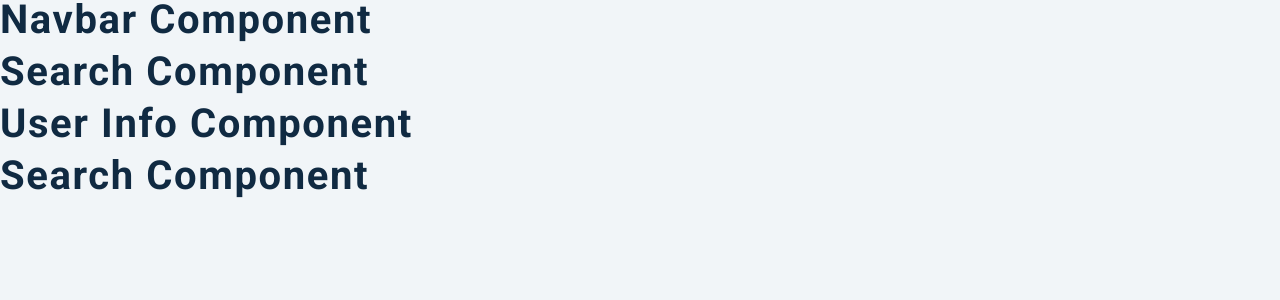
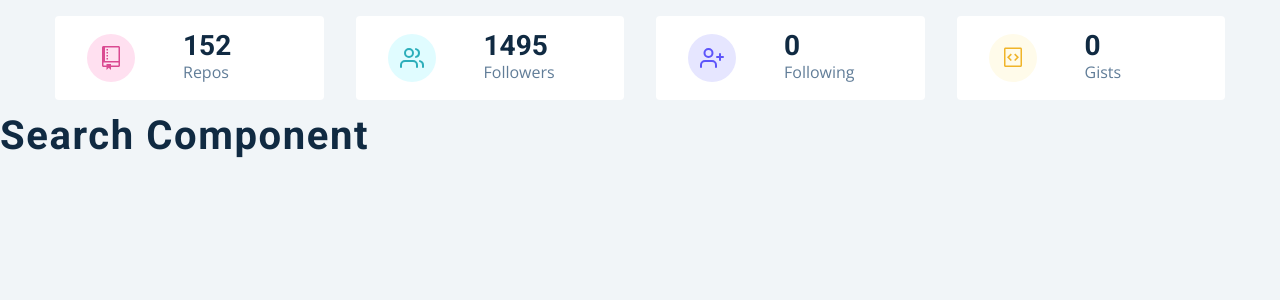
Before and after one commit to neomatrixtrilogy0/React_Search_Usernames, a React (Create React App) app: page / in a window 1280 px wide. Shown: the top 300 px of the page. Built offline with nearby package versions, Linux system fonts and the light colour scheme.

Commit message:
started working on the info page

```diff
--- a/src/components/Info.js
+++ b/src/components/Info.js
@@ -1,11 +1,64 @@
-import React from 'react';
-import { GithubContext } from '../context/context';
-import styled from 'styled-components';
-import { GoRepo, GoGist } from 'react-icons/go';
-import { FiUsers, FiUserPlus } from 'react-icons/fi';
+import React from "react";
+import { GithubContext } from "../context/context";
+import styled from "styled-components";
+import { GoRepo, GoGist } from "react-icons/go";
+import { FiUsers, FiUserPlus } from "react-icons/fi";
 
 const UserInfo = () => {
-  return <h2>user info component</h2>;
+  const { githubUser } = React.useContext(GithubContext);
+  const { public_repos, followers, following, public_gists } = githubUser;
+
+  const items = [
+    {
+      id: 1,
+      icon: <GoRepo className="icon" />,
+      label: "repos",
+      value: public_repos,
+      color: "pink",
+    },
+    {
+      id: 2,
+      icon: <FiUsers className="icon" />,
+      label: "followers",
+      value: followers,
+      color: "green",
+    },
+    {
+      id: 3,
+      icon: <FiUserPlus className="icon" />,
+      label: "following",
+      value: following,
+      color: "purple",
+    },
+    {
+      id: 4,
+      icon: <GoGist className="icon" />,
+      label: "gists",
+      value: public_gists,
+      color: "yellow",
+    },
+  ];
+  return (
+    <section className="section">
+      <Wrapper className="section-center">
+        {items.map((item) => {
+          return <Item key={item.id} {...item}/>;
+        })}
+      </Wrapper>
+    </section>
+  );
+};
+
+const Item = ({ icon, label, value, color }) => {
+  return (
+    <article className="item">
+      <span className={color}>{icon}</span>
+      <div>
+        <h3>{value}</h3>
+        <p>{label}</p>
+      </div>
+    </article>
+  );
 };
 
 const Wrapper = styled.section`
--- a/src/context/context.js
+++ b/src/context/context.js
@@ -5,3 +5,16 @@
 import axios from 'axios';
 
 const rootUrl = 'https://api.github.com';
+
+const GithubContext = React.createContext()
+
+//Provider, consumer - GithubContext.Provider
+
+const GithubProvider = ({children}) => {
+    const [githubUser, setgithubUser] = useState(mockUser)
+    const [repos, setRepos] = useState(mockRepos);
+    const [followers, setFollowers] = useState(mockFollowers);
+    return <GithubContext.Provider value={{githubUser, repos, followers}}>{children}</GithubContext.Provider>
+}
+
+export {GithubProvider, GithubContext}
--- a/src/index.js
+++ b/src/index.js
@@ -1,14 +1,16 @@
-import React from 'react';
-import ReactDOM from 'react-dom';
-import './index.css';
-import App from './App';
+import React from "react";
+import ReactDOM from "react-dom";
+import "./index.css";
+import App from "./App";
 
-import { GithubProvider } from './context/context';
-import { Auth0Provider } from '@auth0/auth0-react';
+import { GithubProvider } from "./context/context";
+import { Auth0Provider } from "@auth0/auth0-react";
 
 ReactDOM.render(
   <React.StrictMode>
-    <App />
+    <GithubProvider>
+      <App />
+    </GithubProvider>
   </React.StrictMode>,
-  document.getElementById('root')
+  document.getElementById("root")
 );
--- a/src/pages/Dashboard.js
+++ b/src/pages/Dashboard.js
@@ -5,10 +5,11 @@
 const Dashboard = () => {
   return (
     <main>
-      <Navbar />
-      <Search />
+      {/* <Navbar /> */}
+      {/* <Search /> */}
       <Info />
       <User />
+      {/* <Repos /> */}
     </main>
   );
 };
```
Also changed, not shown: src/setupTests.js (deleted, +0 -5 lines), 1 other file (tests, documents, lock files or other folders).
